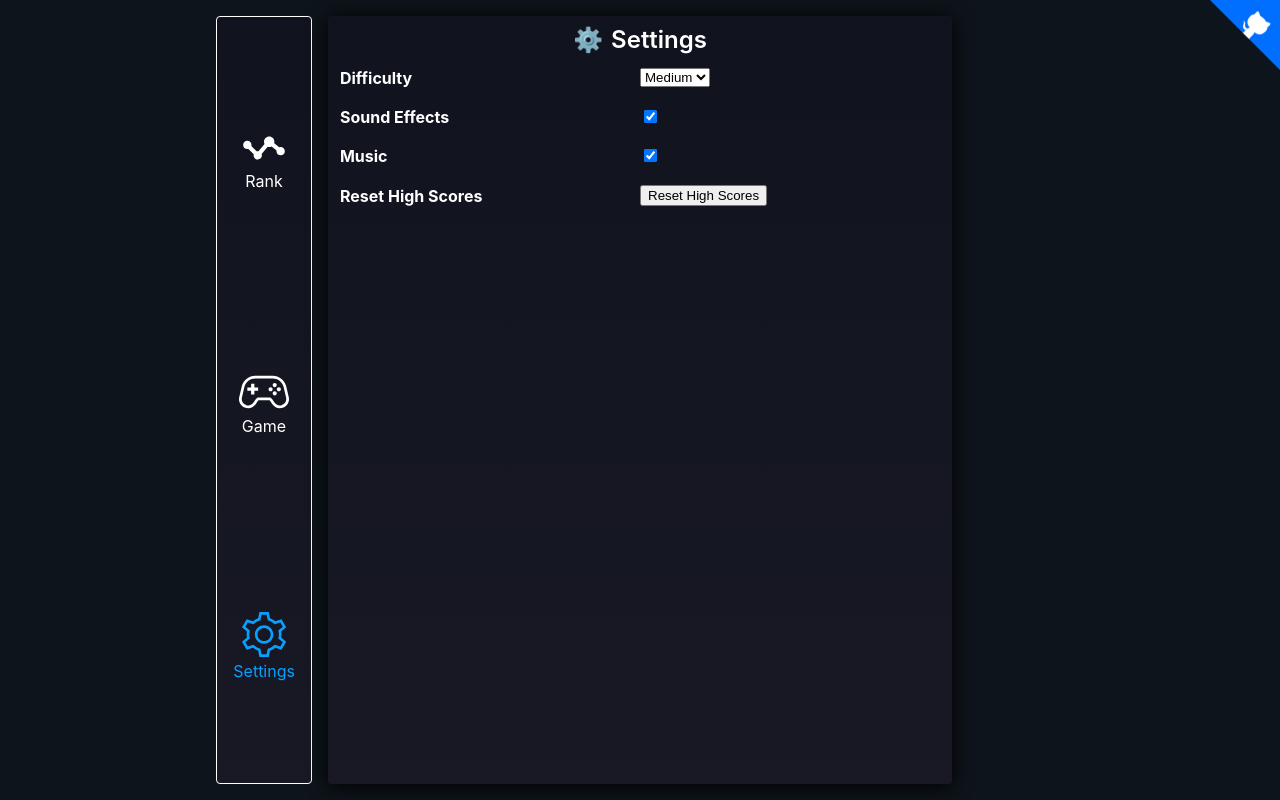
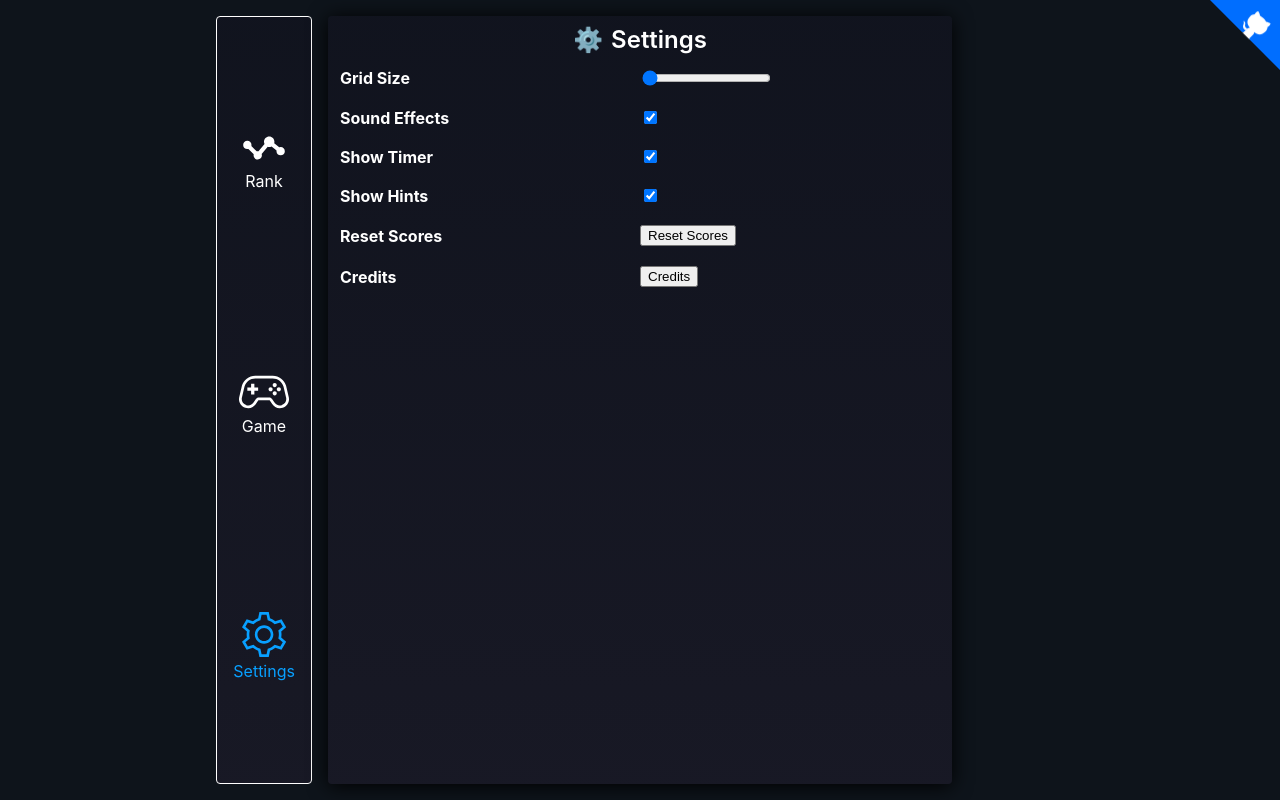
Before and after one commit to privilegemendes/Miyagi, a React (Create React App) app: page /settings in a window 1280 px wide. Built offline with nearby package versions, Linux system fonts and the light colour scheme.

Commit message:
wip - adding settings for puzzle size

```diff
--- a/src/components/Settings/GameSettingsTable.tsx
+++ b/src/components/Settings/GameSettingsTable.tsx
@@ -15,9 +15,8 @@ export const GameSettingsTable: FC<Props> = ({settings}) => {
 
 	const name = usePlayerName();
 
-	const {puzzleSize, onSliderChange} = usePuzzle();
-	const minPuzzleSize = 3;
-	const maxPuzzleSize = 6;
+	const {onSliderChange} = usePuzzle();
+
 
 	return<>
 		<NavBar/>
@@ -34,20 +33,23 @@ export const GameSettingsTable: FC<Props> = ({settings}) => {
 								{setting.type === 'checkbox' && (
 									<CheckboxControl
 										type="checkbox"
-										defaultChecked={setting.default as boolean}
+										defaultChecked={setting.default}
 									/>
 								)}
-								{setting.type === 'dropdown' && (
-									<DropdownControl defaultValue={setting.default as string}>
-										{setting.options?.map(option => (
-											<option key={option} value={option}>
-												{option}
-											</option>
-										))}
-									</DropdownControl>
+								{setting.type === 'range' && (
+									<RangeControl
+										defaultValue={setting.default}
+										min={setting.min}
+										max={setting.max}
+										step={setting.step}
+										type={setting.type}
+										onChange={onSliderChange}
+									/>
 								)}
 								{setting.type === 'button' && (
-									<ButtonControl>{setting.name}</ButtonControl>
+									<ButtonControl>
+										{setting.name}
+									</ButtonControl>
 								)}
 							</SettingControl>
 						</SettingCell>
@@ -127,7 +129,7 @@ const CheckboxControl = styled.input`
   margin-right: 10px;
 `;
 
-const DropdownControl = styled.select``;
+const RangeControl = styled.input``;
 
 const ButtonControl = styled.button``;
 
--- a/src/components/Settings/Settings.tsx
+++ b/src/components/Settings/Settings.tsx
@@ -2,18 +2,26 @@ import {GameSettingsTable} from "./GameSettingsTable";
 
 export type Setting = {
 	name: string;
-	type: 'checkbox' | 'dropdown' | 'button';
+	type: 'checkbox' | 'range' | 'button';
 	options?: string[];
-	default?: boolean | number | string;
+	default?: any;
+	min?: number;
+	max?: number;
+	step?: number;
 }
 
 export const Settings = () => {
+
+	// const {minPuzzleSize, maxPuzzleSize} = useSettings();
+
 	const settings: Setting[] = [
 		{
-			name: 'Difficulty',
-			type: 'dropdown',
-			options: ['Easy', 'Medium', 'Hard'],
-			default: 'Medium',
+			name: 'Grid Size',
+			type: 'range',
+			min: 3,
+			max: 6,
+			step: 1,
+			default: 3,
 		},
 		{
 			name: 'Sound Effects',
@@ -21,12 +29,21 @@ export const Settings = () => {
 			default: true,
 		},
 		{
-			name: 'Music',
+			name: 'Show Timer',
 			type: 'checkbox',
 			default: true,
 		},
 		{
-			name: 'Reset High Scores',
+			name: 'Show Hints',
+			type: 'checkbox',
+			default: true,
+		},
+		{
+			name: 'Reset Scores',
+			type: 'button',
+		},
+		{
+			name: 'Credits',
 			type: 'button',
 		},
 	];
--- a/src/components/Toast/Toast.tsx
+++ b/src/components/Toast/Toast.tsx
@@ -192,7 +192,7 @@ const ToastContainer = styled.div`
     display: flex;
     align-items: flex-start;
     flex-direction: row;
-    gap: 16px;
+    gap: 12px;
     border-radius: 16px;
     color: black;
     max-width: 100%;
@@ -242,8 +242,8 @@ const Action = styled.div`
 
 const CloseButton = styled.button`
   flex-shrink: 0;
+  padding: 16px 16px 16px 0;
   border: none;
   background: transparent;
-  padding: 16px;
   cursor: pointer;
 `;
--- a/src/contexts/game-settings-provider/GameSettingsProvider.tsx
+++ b/src/contexts/game-settings-provider/GameSettingsProvider.tsx
@@ -14,8 +14,11 @@ import {
 
 type Context = {
 	playerName: string
-	setPlayerName:  Dispatch<SetStateAction<string>>;
-
+	puzzleSize: string
+	minimumPuzzleSize: number
+	maximumPuzzleSize: number
+	setPlayerName:  Dispatch<SetStateAction<string>>
+	setPuzzleSize:  Dispatch<SetStateAction<string>>
 }
 
 
@@ -31,17 +34,20 @@ export const GameSettingsProvider: FC<Props> =
 		}
 	) =>
 	{
+		const minimumPuzzleSize = 3;
+		const maximumPuzzleSize = 6;
 		const [playerName, setPlayerName] = useState<string>("");
-		const [minimumPuzzleSize, setMinimumPuzzleSize] = useState<number>(3);
-		const [maximumPuzzleSize, setMaximumPuzzleSize] = useState<number>(6);
+		const [puzzleSize, setPuzzleSize] = useState<string>(`${minimumPuzzleSize}`);
 
 		const contextValue = useMemo(() => ({
 			playerName,
+			puzzleSize,
 			minimumPuzzleSize,
 			maximumPuzzleSize,
+			setPuzzleSize,
 			setPlayerName,
 
-		}), [playerName, minimumPuzzleSize, maximumPuzzleSize]);
+		}), [playerName, puzzleSize, minimumPuzzleSize, maximumPuzzleSize]);
 
 		return <ContextRef.Provider value={contextValue}>
 			{children}
```
Also changed, not shown: src/hooks/usePuzzleSize/usePuzzleSize.ts (added, +18 -0 lines), src/hooks/useSetNameInWebStorage/useSetNameInWebStorage.ts (deleted, +0 -10 lines).
